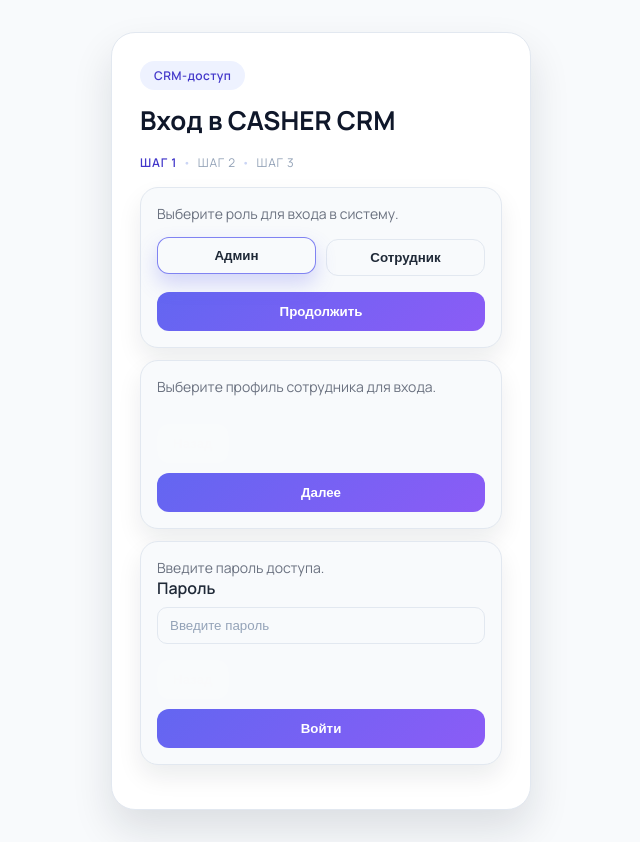
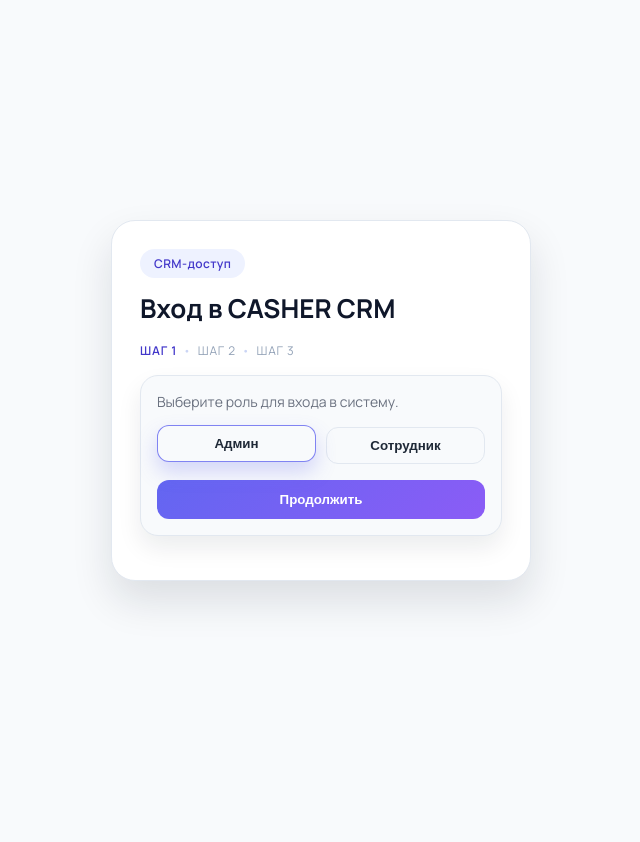
Before and after one commit to senoth99/-, a Flask app: page /login in a window 1280 px wide. Shown: the whole page, without its empty margins (319-959 px from the left). After the commit the page ends 605 px from the top, so only its background shows below. Run offline with Flask 3, Linux system fonts and the light colour scheme; parts of the project's set-up code (start-up, migrations or seed data) failed here and were passed over.

Commit message:
Show login steps one at a time

```diff
--- a/static/login.js
+++ b/static/login.js
@@ -27,7 +27,7 @@ function setError(message = "") {
 function setStep(step) {
   currentStep = step;
   document.querySelectorAll(".login-step").forEach((panel) => {
-    panel.classList.toggle("hidden", panel.dataset.step !== step);
+    panel.classList.toggle("active", panel.dataset.step === step);
   });
   document.querySelectorAll(".login-stepper-item").forEach((item) => {
     item.classList.toggle("active", item.dataset.stepper === step);
--- a/static/styles.css
+++ b/static/styles.css
@@ -88,6 +88,7 @@ body {
 }
 
 .primary,
+.secondary,
 .ghost {
   border: none;
   padding: 12px 16px;
@@ -99,6 +100,12 @@ body {
 .primary {
   background: linear-gradient(135deg, #6366f1, #8b5cf6);
   color: white;
+}
+
+.secondary {
+  background: #eef2ff;
+  color: #4338ca;
+  border: 1px solid rgba(99, 102, 241, 0.4);
 }
 
 .ghost {
@@ -1022,7 +1029,7 @@ td {
 }
 
 .login-step {
-  display: flex;
+  display: none;
   flex-direction: column;
   gap: 16px;
   background: #f8fafc;
@@ -1030,6 +1037,10 @@ td {
   border: 1px solid #e2e8f0;
   padding: 16px;
   box-shadow: 0 12px 24px rgba(15, 23, 42, 0.08);
+}
+
+.login-step.active {
+  display: flex;
 }
 
 .profile-grid {
--- a/templates/login.html
+++ b/templates/login.html
@@ -25,7 +25,7 @@
           </div>
 
           <div class="login-steps">
-            <section class="login-step" data-step="role">
+            <section class="login-step active" data-step="role">
               <p class="subtitle">Выберите роль для входа в систему.</p>
               <div class="role-picker" id="role-picker">
                 <button class="role-option selected" type="button" data-role="admin">
@@ -40,18 +40,18 @@
               </div>
             </section>
 
-            <section class="login-step hidden" data-step="profile">
+            <section class="login-step" data-step="profile">
               <div class="profile-picker">
                 <p class="subtitle">Выберите профиль сотрудника для входа.</p>
                 <div class="profile-grid" id="employee-profiles"></div>
               </div>
               <div class="step-actions step-actions--stack">
-                <button class="ghost" id="profile-back">Назад</button>
+                <button class="secondary button-wide" id="profile-back">Назад</button>
                 <button class="primary button-wide" id="profile-next">Далее</button>
               </div>
             </section>
 
-            <section class="login-step hidden" data-step="password">
+            <section class="login-step" data-step="password">
               <div>
                 <p class="subtitle">Введите пароль доступа.</p>
                 <label>
@@ -60,7 +60,7 @@
                 </label>
               </div>
               <div class="step-actions step-actions--stack">
-                <button class="ghost" id="password-back">Назад</button>
+                <button class="secondary button-wide" id="password-back">Назад</button>
                 <button class="primary button-wide" id="login-submit">Войти</button>
               </div>
             </section>
```
